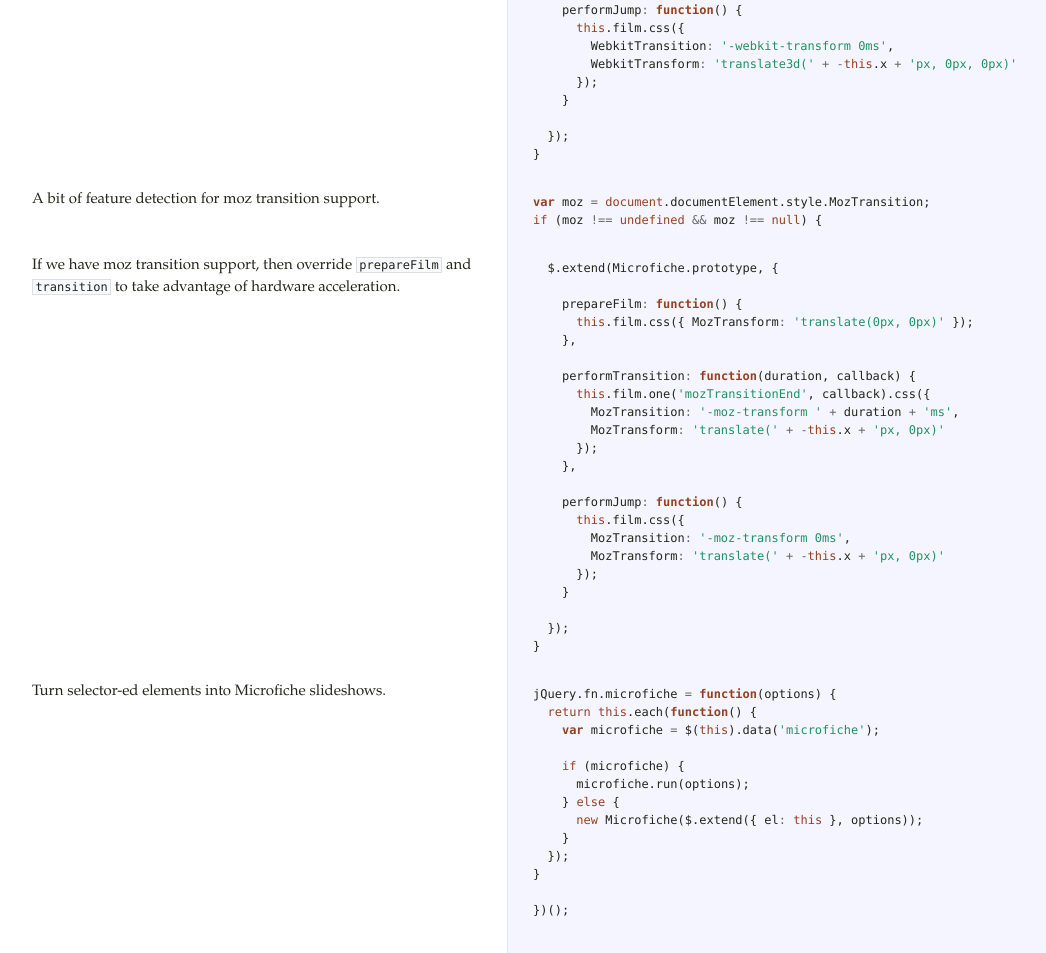
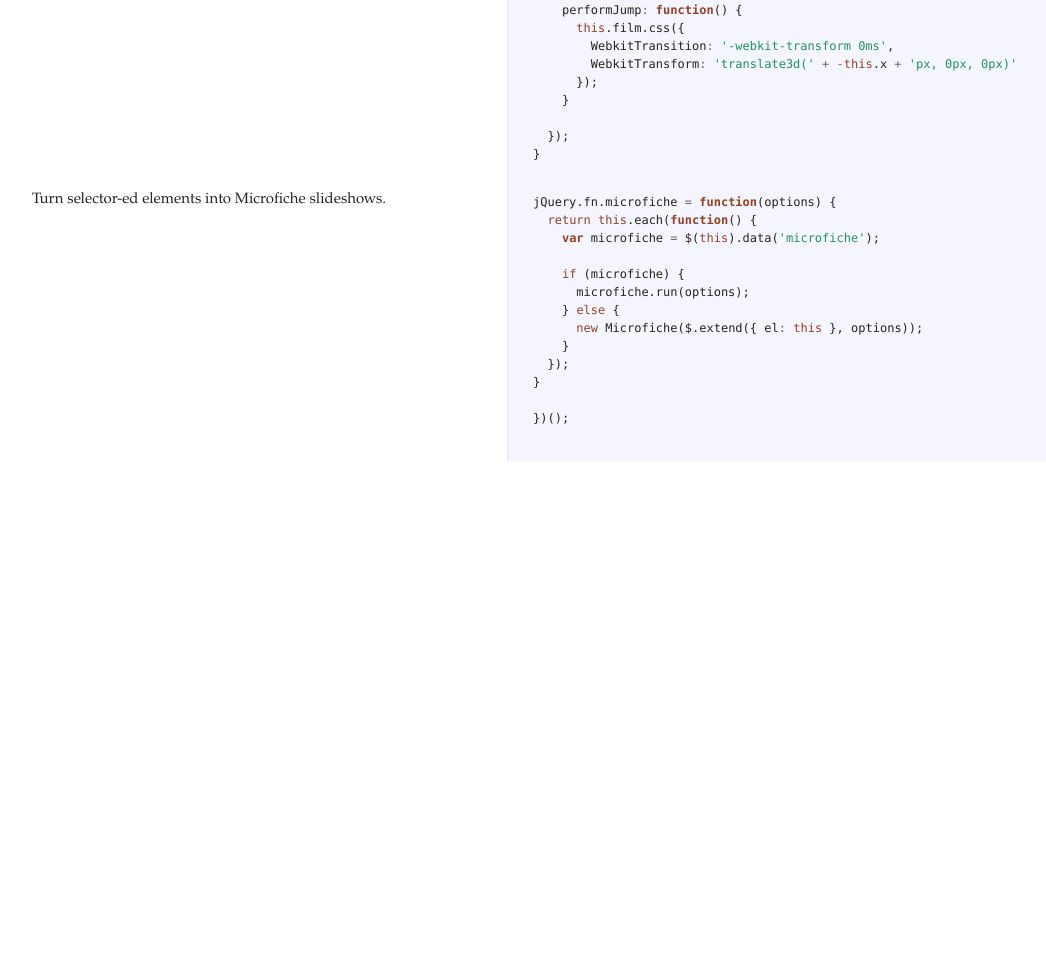
Before and after one commit to withassociates/microfiche.js, a plain HTML site: page docs/microfiche.html in a window 1280 px wide. Shown: the part 7490-8443 px from the top of the page, without its empty margins (18-1064 px from the left). After the commit the page ends 7951 px from the top, so only its background shows below. Drawn offline with Linux system fonts and the light colour scheme.

Commit message:
Drop mozTransition support - it sucks

```diff
--- a/docs/microfiche.html
+++ b/docs/microfiche.html
@@ -353,30 +353,7 @@ and <code>transition</code> to take advantage of hardware acceleration.</p>
     <span class="p">}</span>
 
   <span class="p">});</span>
-<span class="p">}</span></pre></div>             </td>           </tr>                               <tr id="section-37">             <td class="docs">               <div class="pilwrap">                 <a class="pilcrow" href="#section-37">&#182;</a>               </div>               <p>A bit of feature detection for moz transition support.</p>             </td>             <td class="code">               <div class="highlight"><pre><span class="kd">var</span> <span class="nx">moz</span> <span class="o">=</span> <span class="nb">document</span><span class="p">.</span><span class="nx">documentElement</span><span class="p">.</span><span class="nx">style</span><span class="p">.</span><span class="nx">MozTransition</span><span class="p">;</span>
-<span class="k">if</span> <span class="p">(</span><span class="nx">moz</span> <span class="o">!==</span> <span class="kc">undefined</span> <span class="o">&amp;&amp;</span> <span class="nx">moz</span> <span class="o">!==</span> <span class="kc">null</span><span class="p">)</span> <span class="p">{</span></pre></div>             </td>           </tr>                               <tr id="section-38">             <td class="docs">               <div class="pilwrap">                 <a class="pilcrow" href="#section-38">&#182;</a>               </div>               <p>If we have moz transition support, then override <code>prepareFilm</code>
-and <code>transition</code> to take advantage of hardware acceleration.</p>             </td>             <td class="code">               <div class="highlight"><pre>  <span class="nx">$</span><span class="p">.</span><span class="nx">extend</span><span class="p">(</span><span class="nx">Microfiche</span><span class="p">.</span><span class="nx">prototype</span><span class="p">,</span> <span class="p">{</span>
-
-    <span class="nx">prepareFilm</span><span class="o">:</span> <span class="kd">function</span><span class="p">()</span> <span class="p">{</span>
-      <span class="k">this</span><span class="p">.</span><span class="nx">film</span><span class="p">.</span><span class="nx">css</span><span class="p">({</span> <span class="nx">MozTransform</span><span class="o">:</span> <span class="s1">&#39;translate(0px, 0px)&#39;</span> <span class="p">});</span>
-    <span class="p">},</span>
-
-    <span class="nx">performTransition</span><span class="o">:</span> <span class="kd">function</span><span class="p">(</span><span class="nx">duration</span><span class="p">,</span> <span class="nx">callback</span><span class="p">)</span> <span class="p">{</span>
-      <span class="k">this</span><span class="p">.</span><span class="nx">film</span><span class="p">.</span><span class="nx">one</span><span class="p">(</span><span class="s1">&#39;mozTransitionEnd&#39;</span><span class="p">,</span> <span class="nx">callback</span><span class="p">).</span><span class="nx">css</span><span class="p">({</span>
-        <span class="nx">MozTransition</span><span class="o">:</span> <span class="s1">&#39;-moz-transform &#39;</span> <span class="o">+</span> <span class="nx">duration</span> <span class="o">+</span> <span class="s1">&#39;ms&#39;</span><span class="p">,</span>
-        <span class="nx">MozTransform</span><span class="o">:</span> <span class="s1">&#39;translate(&#39;</span> <span class="o">+</span> <span class="o">-</span><span class="k">this</span><span class="p">.</span><span class="nx">x</span> <span class="o">+</span> <span class="s1">&#39;px, 0px)&#39;</span>
-      <span class="p">});</span>
-    <span class="p">},</span>
-
-    <span class="nx">performJump</span><span class="o">:</span> <span class="kd">function</span><span class="p">()</span> <span class="p">{</span>
-      <span class="k">this</span><span class="p">.</span><span class="nx">film</span><span class="p">.</span><span class="nx">css</span><span class="p">({</span>
-        <span class="nx">MozTransition</span><span class="o">:</span> <span class="s1">&#39;-moz-transform 0ms&#39;</span><span class="p">,</span>
-        <span class="nx">MozTransform</span><span class="o">:</span> <span class="s1">&#39;translate(&#39;</span> <span class="o">+</span> <span class="o">-</span><span class="k">this</span><span class="p">.</span><span class="nx">x</span> <span class="o">+</span> <span class="s1">&#39;px, 0px)&#39;</span>
-      <span class="p">});</span>
-    <span class="p">}</span>
-
-  <span class="p">});</span>
-<span class="p">}</span></pre></div>             </td>           </tr>                               <tr id="section-39">             <td class="docs">               <div class="pilwrap">                 <a class="pilcrow" href="#section-39">&#182;</a>               </div>               <p>Turn selector-ed elements into Microfiche slideshows.</p>             </td>             <td class="code">               <div class="highlight"><pre><span class="nx">jQuery</span><span class="p">.</span><span class="nx">fn</span><span class="p">.</span><span class="nx">microfiche</span> <span class="o">=</span> <span class="kd">function</span><span class="p">(</span><span class="nx">options</span><span class="p">)</span> <span class="p">{</span>
+<span class="p">}</span></pre></div>             </td>           </tr>                               <tr id="section-37">             <td class="docs">               <div class="pilwrap">                 <a class="pilcrow" href="#section-37">&#182;</a>               </div>               <p>Turn selector-ed elements into Microfiche slideshows.</p>             </td>             <td class="code">               <div class="highlight"><pre><span class="nx">jQuery</span><span class="p">.</span><span class="nx">fn</span><span class="p">.</span><span class="nx">microfiche</span> <span class="o">=</span> <span class="kd">function</span><span class="p">(</span><span class="nx">options</span><span class="p">)</span> <span class="p">{</span>
   <span class="k">return</span> <span class="k">this</span><span class="p">.</span><span class="nx">each</span><span class="p">(</span><span class="kd">function</span><span class="p">()</span> <span class="p">{</span>
     <span class="kd">var</span> <span class="nx">microfiche</span> <span class="o">=</span> <span class="nx">$</span><span class="p">(</span><span class="k">this</span><span class="p">).</span><span class="nx">data</span><span class="p">(</span><span class="s1">&#39;microfiche&#39;</span><span class="p">);</span>
 
--- a/microfiche.css
+++ b/microfiche.css
@@ -52,13 +52,14 @@ body {
 
 pre, code {
   font-family: Monaco, monospace;
+  overflow: hidden;
 }
 
 pre.prettyprint {
   padding: 0;
   border: none;
   max-width: 100%;
-  overflow: scroll;
+  overflow: hidden;
 }
 
 hr {
```
Also changed, not shown: microfiche.js (+0 -28 lines).
